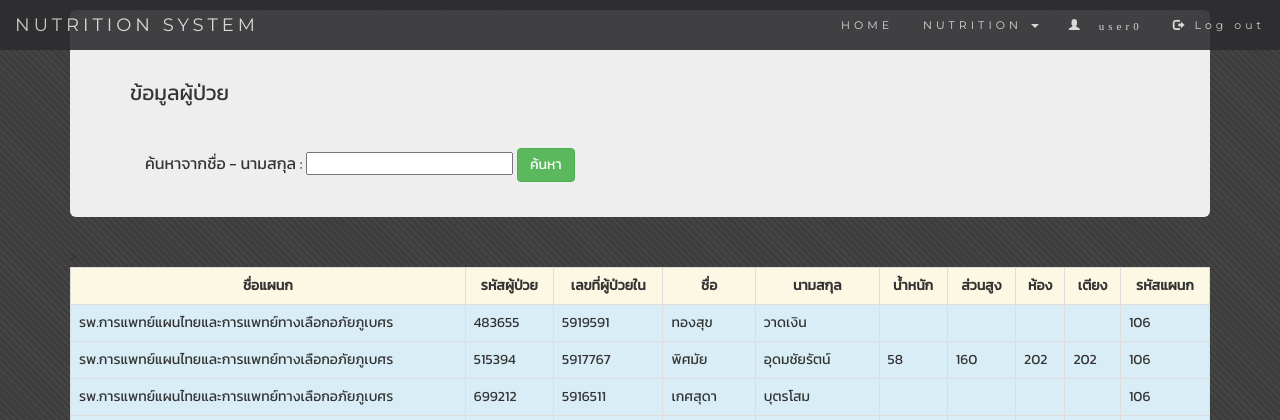
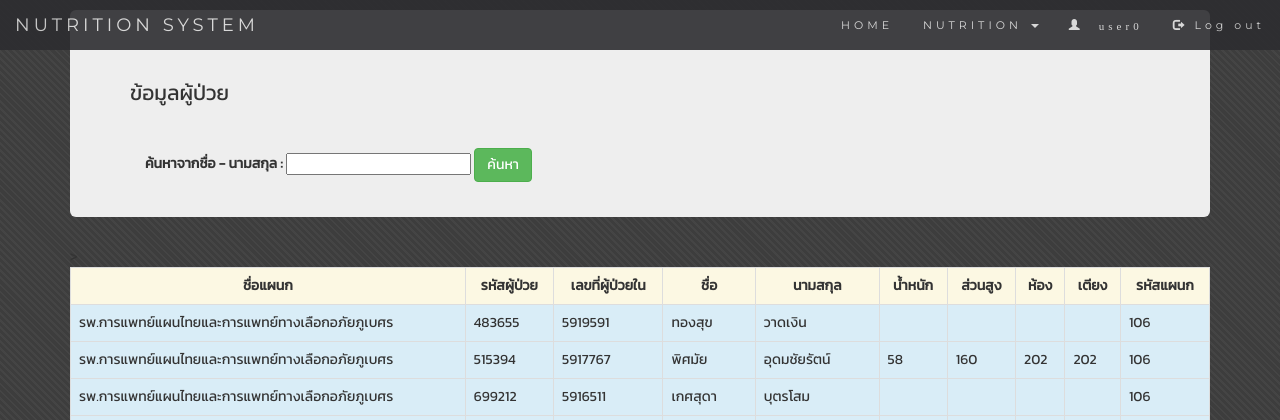
Before and after one commit to flamezaxaou10/Nutrition, a PHP site: page /HN_patient.php in a window 1280 px wide. Shown: the top 420 px of the page. Run offline with PHP 8.4, Linux system fonts and the light colour scheme; a user stored in the database is signed in; data comes from the database, SQL or seed files in the repository.

Commit message:
แก้ font เหลือ 14 px ตัวหนา

```diff
--- a/css/css/myStyle2.css
+++ b/css/css/myStyle2.css
@@ -23,7 +23,9 @@
 }
 .jumbotron {
   padding-bottom:10px!important;
+
 }
 .jumbotron h4{
-  font-size: 16px;
+  font-size: 14px;
+  font-weight: bold;
 }
```
